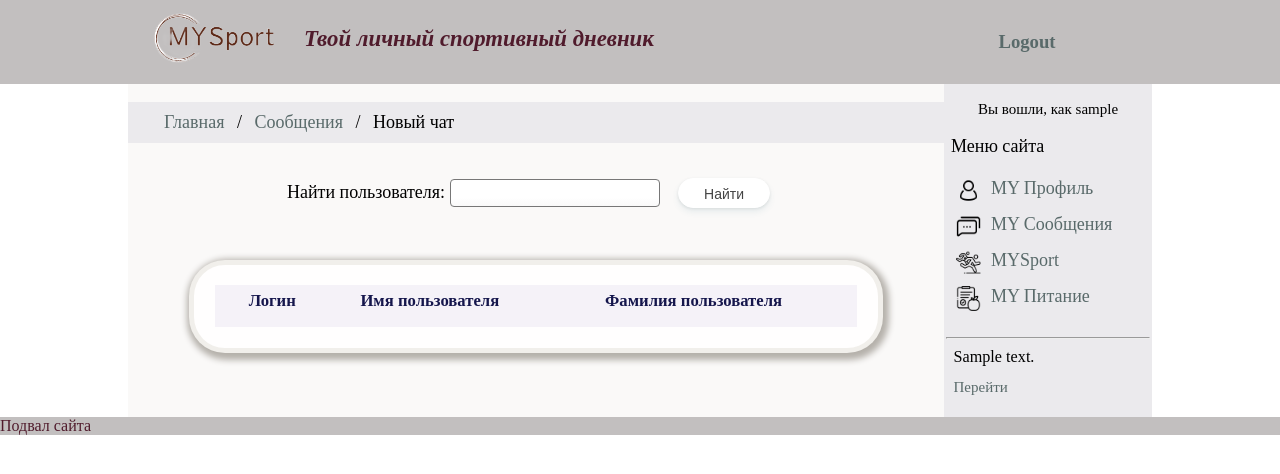
After one commit to kseriakov/mysport, a Django app: page /messages/new-chat/ in a window 1280 px wide. The commit adds this page. Shown: the top 474 px of the page. Run offline with Django 4.2, Linux system fonts and the light colour scheme; a user stored in the database is signed in; tables that the repository leaves empty hold one stand-in row (values such as "Sample post"); lists and menus that the app fills with data are empty; parts of the project's set-up code (start-up, migrations or seed data) failed here and were passed over; some web fonts are replaced.

Commit message:
added search users in chats

```diff
--- a/mysport/static/main.css
+++ b/mysport/static/main.css
@@ -171,7 +171,7 @@ a,
 .site-name {
     font-style: italic;
     font-weight: 800;
-    font-size: 25px;
+    font-size: calc(10px + 1vw);
     transform: translateY(-3px);
 }
 
@@ -893,6 +893,9 @@ div.title-chats {
 
 .user-recipient {
     text-align: center;
+    margin: 0.5em 0;
+    margin-bottom: 2em;
+    padding: 0;
 }
 
 .time-message-sender, .time-message-recipient {
@@ -960,3 +963,56 @@ div.title-chats {
 .nav-chat:hover {
     box-shadow: 0.5px 1px 5px 1px rgb(193, 184, 166);
 }
+
+.hidden {
+    visibility: hidden;
+}
+
+.users-list {
+    width: 85%;
+    margin: 0 auto;
+    text-align: center;
+}
+
+.search-user {
+    margin: 2em auto;
+}
+
+.search-user input:first-of-type {
+    width: 12em;
+    margin-bottom: 0.5em;
+    cursor: text;
+}
+
+.search-user input:nth-last-of-type(1) {
+    transform: translateY(-1px);
+    margin-left: 1em;
+}
+
+.users-in-site {
+    border: 5px solid rgba(225, 222, 214, 0.475);
+    background-color: #fffefe;
+    box-shadow: 2px 3px 6px 4px rgb(181, 177, 171);
+    border-radius: 2em;
+    color: #15164c;
+    padding: 0.2em;
+}
+
+.table-of-users {
+    border-collapse: collapse;
+    border: 15px solid #f5f2f8;
+	border-top: 5px solid #f5f2f8;
+    margin: 1em auto;
+    width: 95%;
+    font-size: calc(0.5em + 0.6vw);
+
+}
+
+.cell-users {
+    background-color: rgba(228, 221, 240, 0.742);
+    border-bottom: 10px solid #f5f2f8;
+}
+
+th.cell-users {
+    background-color: #f5f2f8;
+}
--- a/mysport/user_messages/templates/user_messages/messages.html
+++ b/mysport/user_messages/templates/user_messages/messages.html
@@ -16,7 +16,7 @@
 {% block content %}
 <div class="title-chats">
     <h2>Чаты</h2>
-    <h4><a href="#">Новый чат</a></h4>
+    <h4><a href="{% url 'new_chat' %}">Новый чат</a></h4>
 </div>
 <div class="article messages">
     {% for to_user, ms in last_chats %}
--- /dev/null
+++ b/mysport/user_messages/templates/user_messages/users_list.html
@@ -0,0 +1,63 @@
+{% extends 'main.html' %}
+{% load static %}
+
+{% block title %}Новый чат | {{ block.super }}{% endblock %}
+
+{% block breadcrumbs %}
+<div class="breadcrumbs-list">
+    <ul class="breadcrumb">
+        <li><a href="{% url 'home' %}">Главная</a></li>
+        <li><a href="{% url 'user_message' %}">Сообщения</a></li>
+        <li>Новый чат</li>
+    </ul>
+</div>
+{% endblock %}
+
+{% block content %}
+
+<div class="article">
+    <div class="users-list">
+        <form action="" method="get">
+            {% csrf_token %}
+            <div class="search-user">
+                <label for="search-user">Найти пользователя:</label>
+                <input type="text" id="search-user" name="search_user">
+                <input type="submit" class="btn" value="Найти">
+            </div>
+        </form>
+        <div class="users-in-site">
+            <table class="table-of-users">
+                <tr class="row-users">
+                    <th class="cell-users">Логин</th>
+                    <th class="cell-users">Имя пользователя</th>
+                    <th class="cell-users">Фамилия пользователя</th>
+                </tr class="row-users">
+                {% for usr in users %}
+                {% if usr != user %}
+                <tr>
+                    <td class="cell-users">
+                        <a href="{% url 'user_message_detail' usr.pk %}">{{ usr }}</a>
+                    </td>
+                    <td class="cell-users">
+                        {% if usr.first_name %}
+                        {{ usr.first_name }}
+                        {% else %}
+                        -
+                        {% endif %}
+                    </td>
+                    <td class="cell-users">
+                        {% if usr.last_name %}
+                        {{ usr.last_name }}
+                        {% else %}
+                        -
+                        {% endif %}
+                    </td>
+                </tr>
+                {% endif %}
+                {% endfor %}
+            </table>
+        </div>
+    </div>
+</div>
+
+{% endblock %}
--- a/mysport/user_messages/templatetags/user_messages_tags.py
+++ b/mysport/user_messages/templatetags/user_messages_tags.py
@@ -13,7 +13,6 @@ def show_new_messages(context):
     # Помечаем сообщения как прочитанные, при просмотре чата
     if 'chat_messages' in context:
         chat_messages = context.get('chat_messages')
-        print(chat_messages)
         size = len(chat_messages)
         # Начинаем перебирать с конца, чтобы не идти по старым, просмотренным сообщениям
         for i in range(size - 1, -1, -1):
--- a/mysport/user_messages/urls.py
+++ b/mysport/user_messages/urls.py
@@ -5,5 +5,6 @@ from .views import *
 
 urlpatterns = [
     path('', UserMessageList.as_view(), name='user_message'),
+    path('new-chat/', UsersListView.as_view(), name='new_chat'),
     path('chat/<int:user_pk>/', UserMessageChat.as_view(), name='user_message_detail'),
 ]
--- a/mysport/user_messages/views.py
+++ b/mysport/user_messages/views.py
@@ -16,7 +16,7 @@ class UserMessageChat(ListView, ProcessFormView, FormMixin):
     context_object_name = 'chat_messages'
     form_class = UserMessageCreateForm
     object = None
-    paginate_by = 5
+    paginate_by = 7
 
     def get_queryset(self):
         user = self.request.user
@@ -29,7 +29,6 @@ class UserMessageChat(ListView, ProcessFormView, FormMixin):
             # 'last_five_chats': last_five_chats.items(),
             'to_user': to_user
         }
-
         return chat_messages_list
 
     def get_success_url(self):
@@ -51,6 +50,7 @@ class UserMessageChat(ListView, ProcessFormView, FormMixin):
 
     def paginate_queryset(self, queryset, page_size):
         objects = super().paginate_queryset(queryset, page_size)
+        # Изменяем порядок queryset'a, так как он приходит после reverse
         object_list = objects[2][:]
         return objects[0], objects[1], object_list[::-1], objects[3]
 
@@ -77,3 +77,20 @@ class UserMessageList(ListView):
                 last_chats[key_user] = ms
 
         return list(last_chats.items())
+
+
+class UsersListView(ListView):
+    model = get_user_model()
+    template_name = 'user_messages/users_list.html'
+    paginate_by = 10
+    context_object_name = 'users'
+
+    def get_queryset(self):
+        qs = super(UsersListView, self).get_queryset().order_by('username')
+        queryset = qs[:]
+        if 'search_user' in self.request.GET:
+            search_user = self.request.GET.get('search_user')
+            filter_qs = qs.filter(username__icontains=search_user)
+            queryset = filter_qs[:]
+
+        return queryset
```
Also changed, not shown: mysport/user_messages/templates/user_messages/messages_detail.html (+14 -2 lines).
